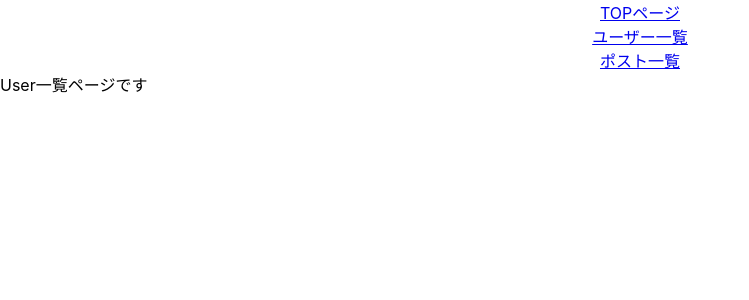
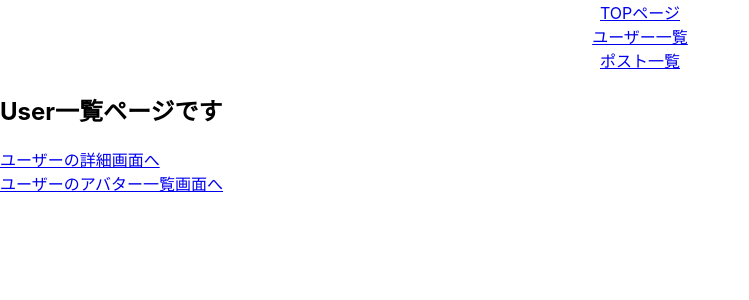
Before and after one commit to yk-graph/jak-learings, a React (Create React App) app: page /users in a window 1280 px wide. Shown: the top 300 px of the page, without its empty margins (0-749 px from the left). Built offline with nearby package versions, Linux system fonts and the light colour scheme.

Commit message:
feat: routingの設定

```diff
--- a/src/App.tsx
+++ b/src/App.tsx
@@ -1,9 +1,7 @@
 import React from 'react'
-import { BrowserRouter, Link, Route, Switch } from 'react-router-dom'
+import { BrowserRouter, Link } from 'react-router-dom'
+import Routes from './routes'
 import './App.css'
-import PostIndex from './pages/posts/PostIndex'
-import UserIndex from './pages/users/UserIndex'
-// import UserShow from './pages/users/UserShow'
 
 const App: React.FC = () => {
   return (
@@ -15,14 +13,7 @@ const App: React.FC = () => {
         <br />
         <Link to="/posts">ポスト一覧</Link>
       </div>
-      <Switch>
-        <Route exact path="/users">
-          <UserIndex />
-        </Route>
-        <Route exact path="/posts">
-          <PostIndex />
-        </Route>
-      </Switch>
+      <Routes />
     </BrowserRouter>
   )
 }
--- /dev/null
+++ b/src/pages/users/UserAvatarIndex.tsx
@@ -0,0 +1,7 @@
+import React from 'react'
+
+const UserAvatarIndex: React.FC = () => {
+  return <div>UserのAvatarの一覧画面です</div>
+}
+
+export default UserAvatarIndex
--- a/src/pages/users/UserIndex.tsx
+++ b/src/pages/users/UserIndex.tsx
@@ -1,7 +1,16 @@
 import React from 'react'
-
+import { Link } from 'react-router-dom'
 const UserIndex: React.FC = () => {
-  return <div>User一覧ページです</div>
+  return (
+    <div>
+      <h2>User一覧ページです</h2>
+      <nav>
+        <Link to="/users/show">ユーザーの詳細画面へ</Link>
+        <br />
+        <Link to="/users/avatars">ユーザーのアバター一覧画面へ</Link>
+      </nav>
+    </div>
+  )
 }
 
 export default UserIndex
--- a/src/pages/users/UserShow.tsx
+++ b/src/pages/users/UserShow.tsx
@@ -1,6 +1,6 @@
 import React from 'react'
 
-const UserShow = () => {
+const UserShow: React.FC = () => {
   return <div>User詳細ページです</div>
 }
 
--- /dev/null
+++ b/src/routes/index.tsx
@@ -0,0 +1,26 @@
+import React from 'react'
+import { Route, Switch } from 'react-router-dom'
+import UserIndex from '../pages/users/UserIndex'
+import UserShow from '../pages/users/UserShow'
+import UserAvatarIndex from '../pages/users/UserAvatarIndex'
+import PostIndex from '../pages/posts/PostIndex'
+
+const index: React.FC = () => {
+  return (
+    <Switch>
+      <Route
+        path="/users"
+        render={({ match: { url } }) => (
+          <Switch>
+            <Route exact path={url} component={UserIndex} />
+            <Route path={`${url}/show`} component={UserShow} />
+            <Route path={`${url}/avatars`} component={UserAvatarIndex} />
+          </Switch>
+        )}
+      />
+      <Route path="/posts" render={() => <PostIndex />} />
+    </Switch>
+  )
+}
+
+export default index
```
